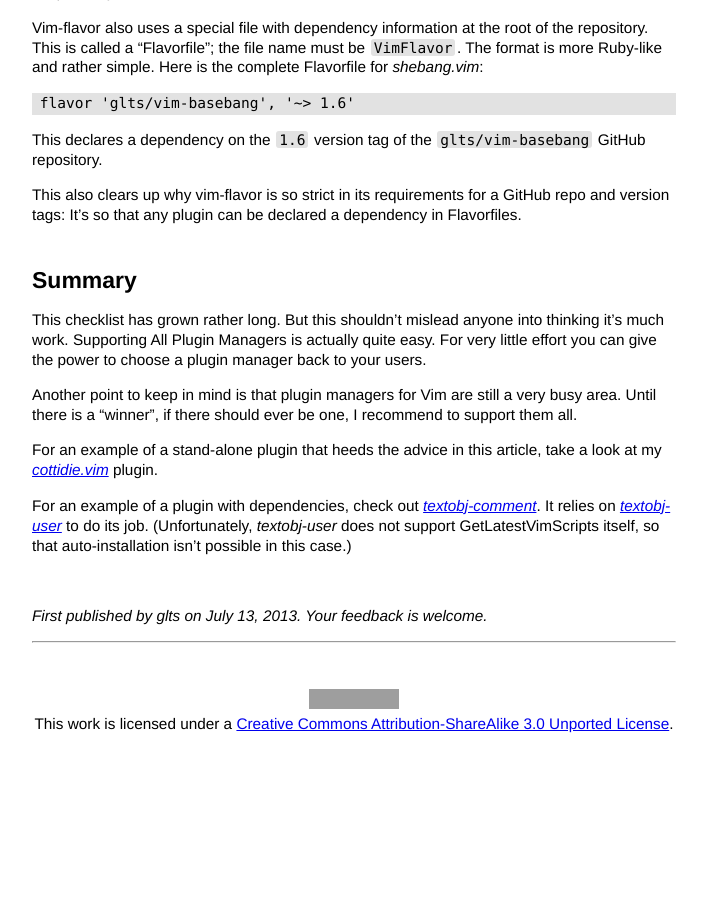
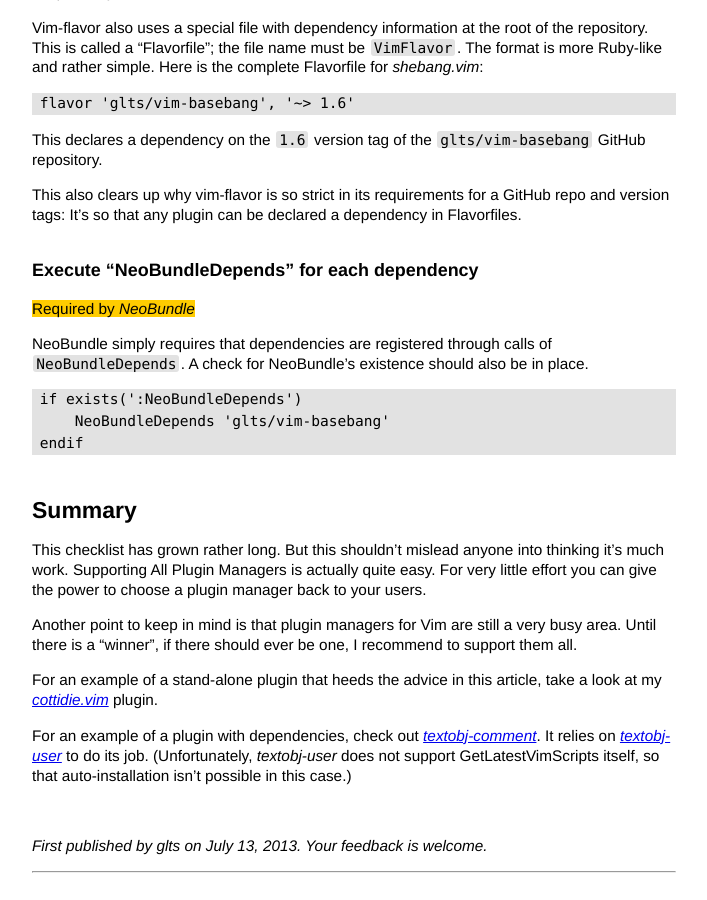
Before and after one commit to glts/glts.github.io, a Jekyll site: the page built from _posts/2013-07-13-how-to-support-all-plugin-managers.markdown, in a window 1280 px wide and 900 px high, scrolled down 4137 px. Shown: the whole window, without its empty margins (286-993 px from the left). Built offline with Jekyll 4.4.1, drawn with Linux system fonts in a browser that asks for light colours; before the commit the page ends 4917 px from its top, so only the background shows below that; grey boxes are pictures that could not be loaded.

Commit message:
Added NeoBundle dependencies
See `:help NeoBundleDepends`.

```diff
--- a/_posts/2013-07-13-how-to-support-all-plugin-managers.markdown
+++ b/_posts/2013-07-13-how-to-support-all-plugin-managers.markdown
@@ -279,6 +279,17 @@
 a GitHub repo and version tags: It's so that any plugin can be declared
 a dependency in Flavorfiles.
 
+### Execute "NeoBundleDepends" for each dependency
+
+<span style="background-color:#ffcc00;">Required by
+<em>NeoBundle</em>
+
+NeoBundle simply requires that dependencies are registered through calls of
+`NeoBundleDepends`. A check for NeoBundle's existence should also be in place.
+
+    if exists(':NeoBundleDepends')
+        NeoBundleDepends 'glts/vim-basebang'
+    endif
 
 ## Summary
 
```
